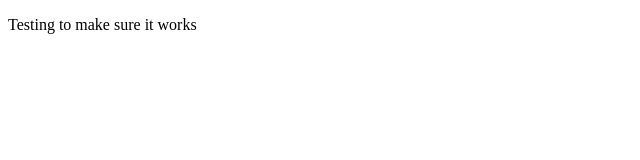
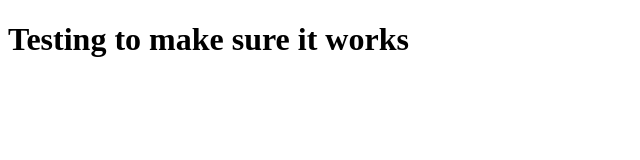
Before and after one commit to Fosterr334/w2c1, a plain HTML site: page index.html in a window 1280 px wide. Shown: the whole page, without its empty margins (0-640 px from the left). Drawn offline with Linux system fonts and the light colour scheme.

Commit message:
Changed text to a header

```diff
--- a/index.html
+++ b/index.html
@@ -7,6 +7,6 @@
     <title>Document</title>
 </head>
 <body>
-    <p>Testing to make sure it works</p>
+    <h1>Testing to make sure it works</h1>
 </body>
 </html>
```
